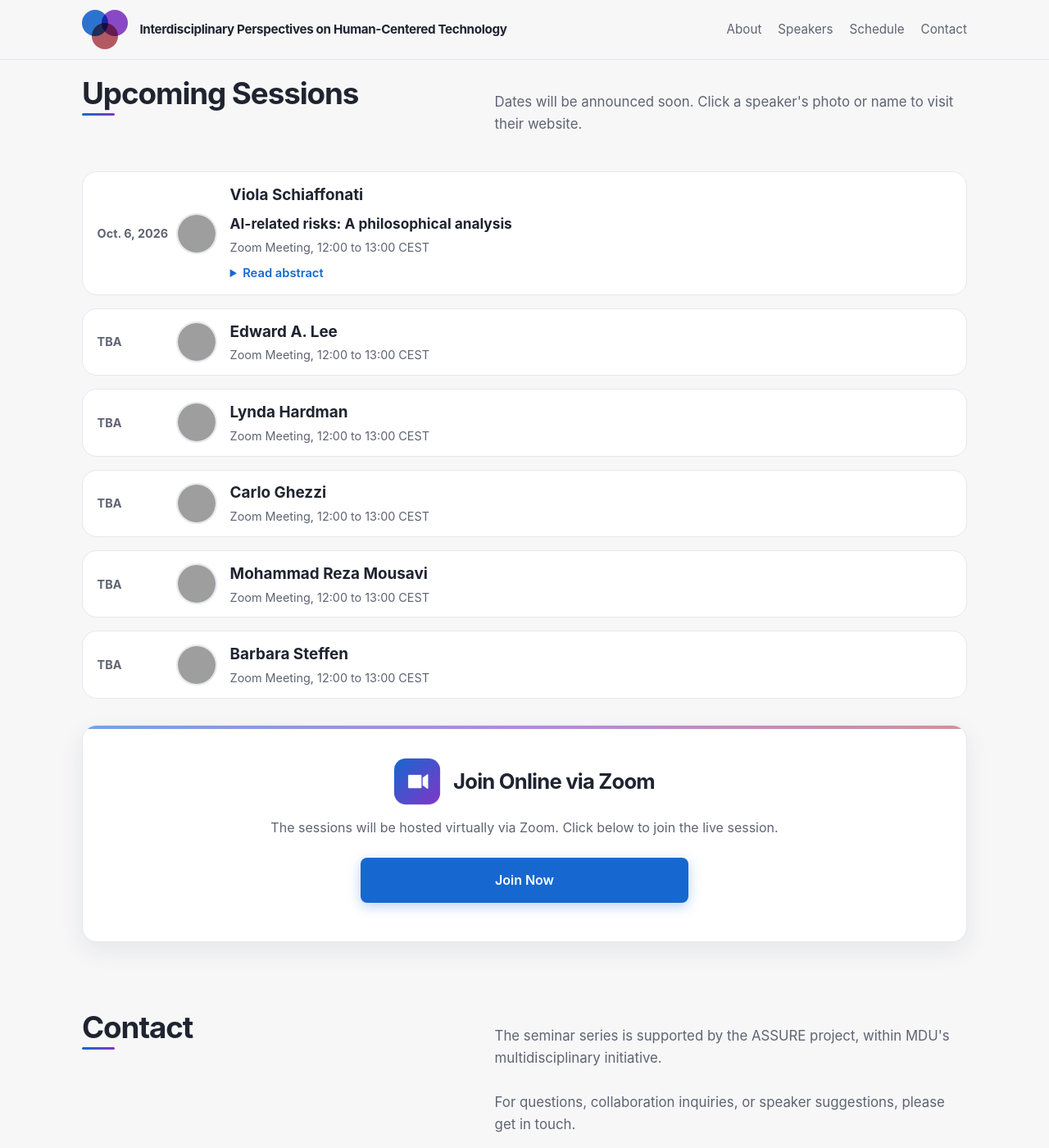
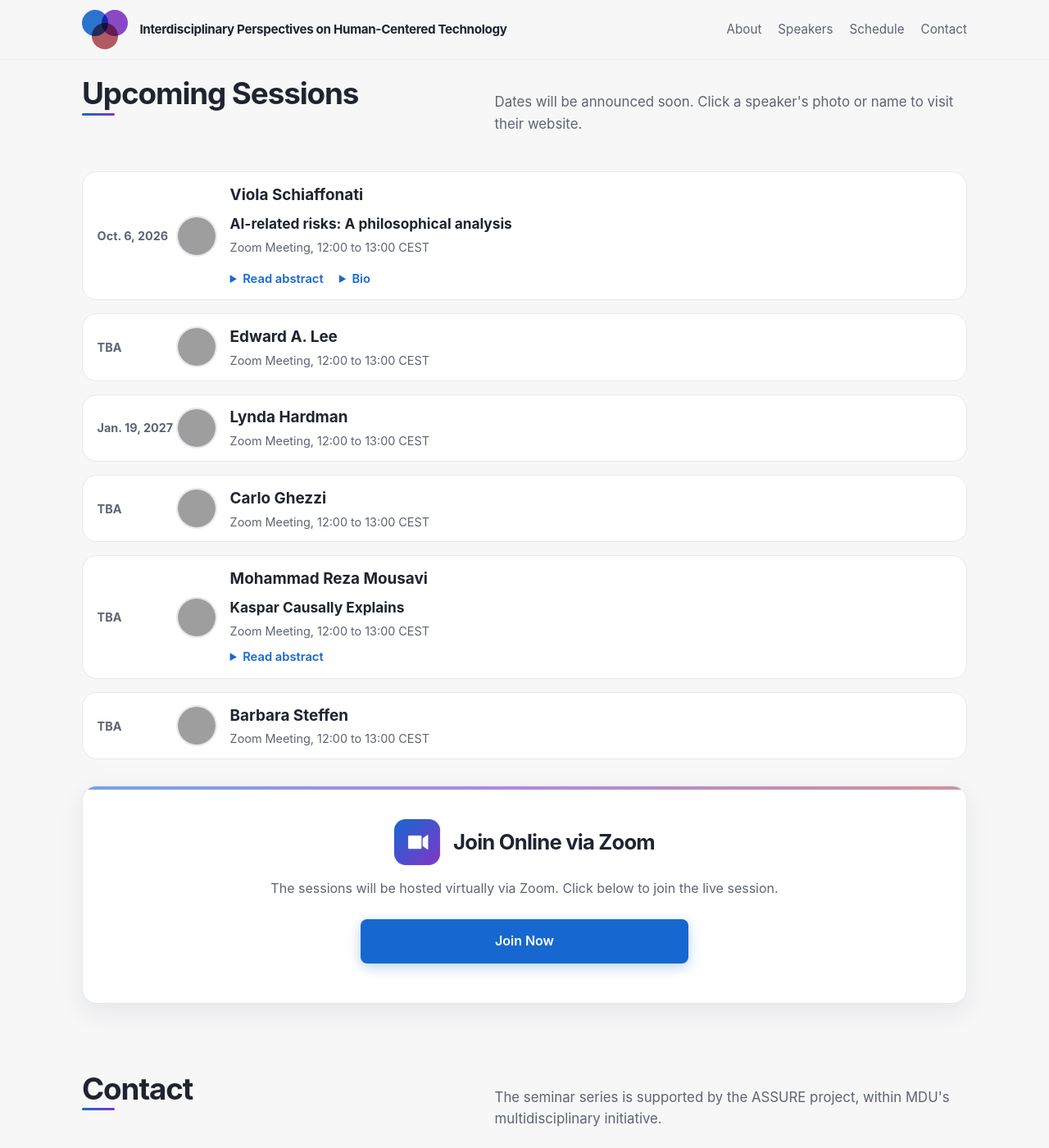
Before and after one commit to rebeca-lang/rebeca-lang.github.io, a Jekyll site: the page events/human-centered-technology/index.html, which Jekyll copies as it is, in a window 1280 px wide and 1400 px high, scrolled down 1733 px, cut to the strip 0-1400 px from the top of the window. Shown: the whole strip at 82% size. Built offline with Jekyll 4.4.1, drawn with Linux system fonts in a browser that asks for light colours; grey boxes are pictures that could not be loaded.

Commit message:
Update index.html

```diff
--- a/events/human-centered-technology/index.html
+++ b/events/human-centered-technology/index.html
@@ -667,6 +667,32 @@
 
         .session-clickable { display: contents; cursor: default; }
 
+        .details-group {
+            display: flex;
+            gap: 1.2rem;
+            flex-wrap: wrap;
+            margin-top: 0.4rem;
+        }
+
+        .details-group summary {
+            color: var(--blue);
+            font-weight: 600;
+            font-size: 0.92rem;
+            cursor: pointer;
+        }
+
+        .details-group summary:hover {
+            text-decoration: underline;
+        }
+
+        .details-group details p {
+            margin: 0.7rem 0 0;
+            color: var(--muted);
+            font-size: 0.95rem;
+            line-height: 1.6;
+            max-width: 100%;
+        }
+
         /* ZOOM SECTION */
         .zoom-section {
             background: var(--surface);
@@ -932,6 +958,7 @@
             .contact-person { min-width: unset; text-align: left; }
             .contact-person .affiliation { justify-content: flex-start; }
             .session-date { white-space: normal; }
+            .details-group { gap: 0.8rem; }
         }
 
         @media (max-width: 640px) {
@@ -953,6 +980,7 @@
             .card-icon { width: 44px; height: 44px; font-size: 1.4rem; }
             .contact-card { padding: 1.25rem; gap: 0.25rem; }
             .session-date { white-space: normal; }
+            .details-group { gap: 0.6rem; }
         }
     </style>
 </head>
@@ -1135,30 +1163,16 @@
                     <article class="session">
                         <div class="session-date">Oct. 6, 2026</div>
                         <div class="session-content">
-        <a href="https://www.deib.polimi.it/eng/people/details/70304"
-           target="_blank" rel="noopener" class="session-clickable">
-            <img class="session-avatar"
-                 src="https://www.deib.polimi.it/allegati/peopledeib/70304/foto.jpg"
-                 alt="Viola Schiaffonati"
-                 loading="lazy" />
+                            <a href="https://www.deib.polimi.it/eng/people/details/70304" target="_blank" rel="noopener" class="session-clickable">
+                                <img class="session-avatar" src="https://www.deib.polimi.it/allegati/peopledeib/70304/foto.jpg" alt="Viola Schiaffonati" loading="lazy" />
                             </a>
-
                             <div class="session-info">
                                 <div class="session-title">
-                <a href="https://www.deib.polimi.it/eng/people/details/70304"
-                   target="_blank" rel="noopener">
-                    Viola Schiaffonati
-                </a>
+                                    <a href="https://www.deib.polimi.it/eng/people/details/70304" target="_blank" rel="noopener">Viola Schiaffonati</a>
                                 </div>
-
-            <div class="talk-title">
-                AI-related risks: A philosophical analysis
-            </div>
-
-            <div class="session-meta">
-                Zoom Meeting, 12:00 to 13:00 CEST
-            </div>
-
+                                <div class="talk-title">AI-related risks: A philosophical analysis</div>
+                                <div class="session-meta">Zoom Meeting, 12:00 to 13:00 CEST</div>
+                                <div class="details-group">
                                     <details class="talk-details">
                                         <summary>Read abstract</summary>
                                         <p>
@@ -1176,6 +1190,13 @@
                                             analysis for human-centered AI technologies.
                                         </p>
                                     </details>
+                                    <details class="talk-details">
+                                        <summary>Bio</summary>
+                                        <p>
+                                            Viola Schiaffonati is Full Professor of Logic and Philosophy of Science at the Department of Electronics, Information and Bioengineering of Politecnico di Milano. Viola Schiaffonati's research interests lie at the intersection of philosophy of science and technology and computer engineering. Her current research focuses on the following themes: the epistemological and ethical aspects of AI, ML, robotics and digital technologies; the investigation on the nature and role of experiments in computer engineering; the role of simulations in robotics.
+                                        </p>
+                                    </details>
+                                </div>
                             </div>
                         </div>
                     </article>
@@ -1198,7 +1219,7 @@
 
                     <!-- Lynda Hardman -->
                     <article class="session">
-                        <div class="session-date">TBA</div>
+                        <div class="session-date">Jan. 19, 2027</div>
                         <div class="session-content">
                             <a href="https://www.cwi.nl/en/people/lynda-hardman/" target="_blank" rel="noopener" class="session-clickable">
                                 <img class="session-avatar" src="https://www.uu.nl/medewerkers/RestApi/Public/GetImage?Employee=26264&t=" alt="Lynda Hardman" loading="lazy" />
@@ -1239,10 +1260,25 @@
                                 <div class="session-title">
                                     <a href="https://www.kcl.ac.uk/people/mohammad-reza-mousavi" target="_blank" rel="noopener">Mohammad Reza Mousavi</a>
                                 </div>
+                                <div class="talk-title">Kaspar Causally Explains</div>
                                 <div class="session-meta">Zoom Meeting, 12:00 to 13:00 CEST</div>
+                                <details class="talk-details">
+                                    <summary>Read abstract</summary>
+                                    <p>
+                                        The Kaspar robot has been used with great success to work as an education and social mediator with children with autism spectrum disorder. Enabling the robot to automatically generate causal explanations is key to enrich the interaction scenarios for children and promote trust in the robot. In our research, we analysed the human-robot interactions in which causal explanations can contribute substantially to the child's understanding of Visual Perspective Taking (VPT). The results helped us identify multiple interaction categories that benefit from causal explanation (Sarda et al. 2022). Subsequently, we developed a theory of causal explanation to be embedded in Kaspar and built a causal model and an analysis method to calculate causal explanations. We implemented our method to automatically generate causal explanations spoken by Kaspar (Araujo et al. 2022). We validated our explanations for user satisfaction and brought the robot to a school. The results revealed that children improved their VPT abilities significantly when the robot provided causal explanations (Sarda et al. 2023).
+                                    </p>
+                                    <p style="margin-top: 0.5rem; font-size: 0.9rem; color: var(--muted);">
+                                        <strong>References:</strong><br>
+                                        (Holthaus et al. 2026) P. Holthaus, G. Lakatos, M.S. Gou, S. Moros, L.J. Wood, B. Robins, H. Araujo, Ch.A.E. deGraft-Hanson, M.R. Mousavi, and F. Amirabdollahian. Kaspar Explains: An Educational Platform Using Causal Explanations to Support Children with Autism with Visual Perspective Taking. International Journal of Social Robotics. Springer, 2026.<br><br>
+                                        (Sarda et al. 2023) M. Sarda Gou, G. Lakatos, P. Holthaus, B. Robins, S. Moros, L. Jai Wood, H. Araujo, C. A. E. deGraft-Hanson, M. R. Mousavi, F. Amirabdollahian. Kaspar Explains: The Effect of Causal Explanations on Visual Perspective Taking Skills in Children with Autism Spectrum Disorder. Proceedings of the 32nd IEEE International Conference on Robot and Human Interactive Communication (RO-MAN 2023), IEEE, 2023.<br><br>
+                                        (Araujo et al. 2023) H. Araujo, P. Holthaus, M. Sarda Gou, G. Lakatos, G. Galizia, L. Wood, B. Robins, M.R. Mousavi, and F. Amirabdollahian. Kaspar Causally Explains, Proceedings of the 14th International Conference on Social Robotics, Lecture Notes in Computer Science, Springer, 2022.<br><br>
+                                        (Sarda et al. 2022) M. Sarda Gou, G. Lakatos, P. Holthaus, L. Jai Wood, M.R. Mousavi, B. Robins, and F. Amirabdollahian. Towards understanding causality – a retrospective study of using explanations in interactions between a humanoid robot and autistic children. Proceedings of the 31st IEEE International Conference on Robot & Human Interactive Communication (RO-MAN 2022), IEEE, 2022.
+                                    </p>
+                                </details>
                             </div>
                         </div>
                     </article>
+
                     <!-- Barbara Steffen -->
                     <article class="session">
                         <div class="session-date">TBA</div>
```
Lines whose indentation alone changed are shown as unchanged.
